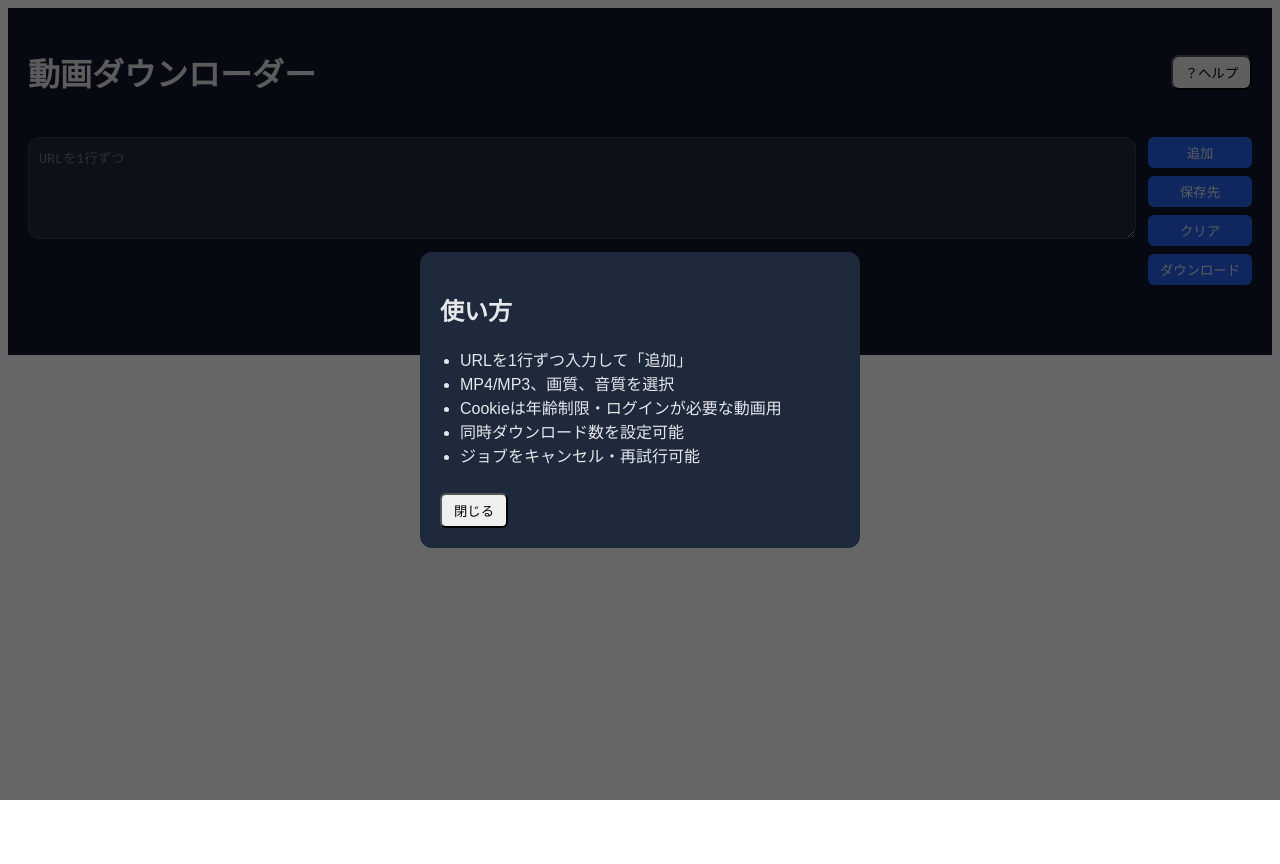
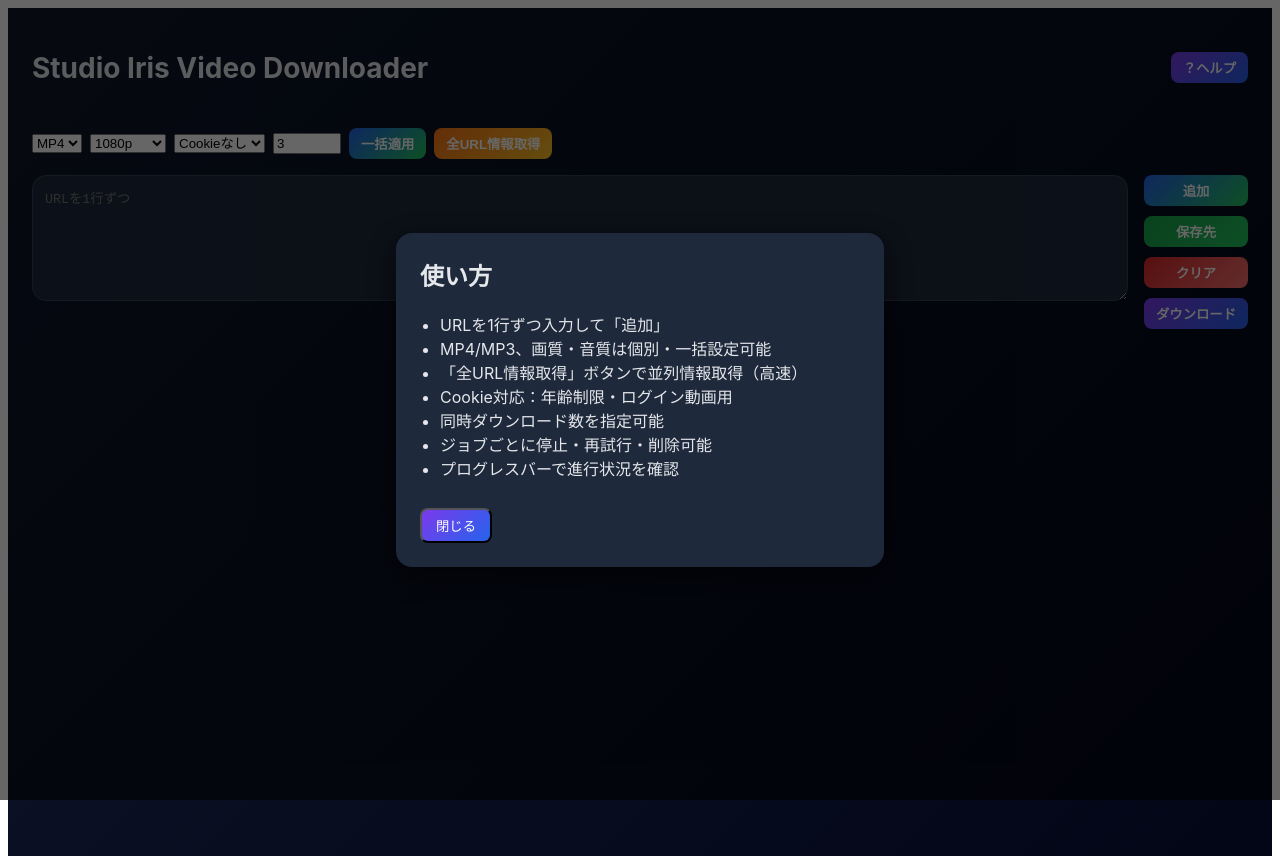
Before and after one commit to studio-iris3/tauri-video-downloader, a React (Vite) app: page / in a window 1280 px wide. Both pictures are taken after a click on the button "？ヘルプ". Before the commit the page ends 800 px from the top, so only its background shows below. Built offline with nearby package versions, Linux system fonts and the light colour scheme.

Commit message:
Initial commit: full App.tsx with cookie, parallel download, progress bar

```diff
--- a/src/App.tsx
+++ b/src/App.tsx
@@ -1,9 +1,8 @@
 import { useEffect, useRef, useState } from "react";
-import type { CSSProperties } from "react";
 import { open } from "@tauri-apps/plugin-dialog";
 import { invoke } from "@tauri-apps/api/core";
 import { listen } from "@tauri-apps/api/event";
-import { version } from "../package.json"; // package.jsonのversionを読み込み
+import { version } from "../package.json";
 
 type FormatType = "mp4" | "mp3";
 type ItemStatus = "待機中" | "情報取得中" | "ダウンロード中" | "完了" | "エラー" | "キャンセル済み";
@@ -55,27 +54,31 @@ function App() {
   const [message, setMessage] = useState("");
   const [isDownloading, setIsDownloading] = useState(false);
   const cancelledIdsRef = useRef<Set<string>>(new Set());
+
   const [bulkFormatType, setBulkFormatType] = useState<FormatType>("mp4");
   const [bulkMp4Quality, setBulkMp4Quality] = useState("1080");
   const [bulkMp3Quality, setBulkMp3Quality] = useState("192K");
   const [cookieBrowser, setCookieBrowser] = useState("none");
-  const [concurrentCount, setConcurrentCount] = useState(2);
+  const [concurrentCount, setConcurrentCount] = useState(3);
   const [showHelp, setShowHelp] = useState(false);
 
   useEffect(() => { itemsRef.current = items; }, [items]);
 
+  // プログレスバーとログ更新（修正版）
   useEffect(() => {
-    const unlistenProgressPromise = listen<DownloadProgressPayload>("download-progress", (event) => {
+    let lastUpdate = 0;
+    const unlistenProgress = listen<DownloadProgressPayload>("download-progress", (event) => {
+      const now = Date.now();
+      if (now - lastUpdate < 100) return; // 100msごとに更新
+      lastUpdate = now;
       const { job_id, percent } = event.payload;
-      setItems((prev) => prev.map((item) => item.id === job_id ? { ...item, progress: percent } : item));
+      const widthPercent = Math.min(100, Math.max(0, percent * 100)); // 0〜1 -> 0〜100
+      setItems(prev => prev.map(i => i.id === job_id ? { ...i, progress: widthPercent } : i));
     });
-    const unlistenLogPromise = listen<string>("download-log", (event) => {
-      setLogs((prev) => [...prev.slice(-120), event.payload]);
+    const unlistenLog = listen<string>("download-log", (event) => {
+      setLogs(prev => [...prev.slice(-120), event.payload]);
     });
-    return () => {
-      unlistenProgressPromise.then((unlisten) => unlisten());
-      unlistenLogPromise.then((unlisten) => unlisten());
-    };
+    return () => { unlistenProgress.then(u => u()); unlistenLog.then(u => u()); };
   }, []);
 
   async function chooseFolder() {
@@ -84,139 +87,160 @@ function App() {
   }
 
   function addUrls() {
-    const urls = urlText.split(/\r?\n/).map((line) => line.trim()).filter((line) => line.length > 0 && /^https?:\/\//i.test(line));
-    if (urls.length === 0) { setMessage("有効なURLを入力してください。"); return; }
-    const newItems: DownloadItem[] = urls.map((url) => ({
-      id: createId(), url, title: "", thumbnail: "", formatType: bulkFormatType,
-      mp4Quality: bulkMp4Quality, mp3Quality: bulkMp3Quality, progress: 0, status: "待機中", message: ""
+    const urls = urlText.split(/\r?\n/).map(l => l.trim()).filter(l => l.length && /^https?:\/\//i.test(l));
+    if (!urls.length) { setMessage("有効なURLを入力してください"); return; }
+    const newItems: DownloadItem[] = urls.map(url => ({
+      id: createId(), url, title:"", thumbnail:"", formatType:bulkFormatType,
+      mp4Quality:bulkMp4Quality, mp3Quality:bulkMp3Quality, progress:0, status:"待機中", message:""
     }));
-    setItems((prev) => [...prev, ...newItems]);
-    setUrlText("");
-    setMessage(`${newItems.length}件追加しました。`);
+    setItems(prev => [...prev, ...newItems]); setUrlText(""); setMessage(`${newItems.length}件追加`);
   }
 
-  function updateItem(id: string, patch: Partial<DownloadItem>) {
-    setItems((prev) => prev.map((item) => item.id === id ? { ...item, ...patch } : item));
-  }
-  function clearItems() { if (isDownloading) return; cancelledIdsRef.current.clear(); setItems([]); setLogs([]); setMessage("リストをクリアしました。"); }
-  function removeItem(id: string) { if (isDownloading) return; cancelledIdsRef.current.delete(id); setItems((prev) => prev.filter((item) => item.id !== id)); }
-  function applyBulkSettings() { setItems((prev) => prev.map((item) => ({ ...item, formatType: bulkFormatType, mp4Quality: bulkMp4Quality, mp3Quality: bulkMp3Quality }))); setMessage("一括設定を適用しました。"); }
-  function moveItem(id: string, direction: "up"|"down"|"top") {
-    if (isDownloading) return; setItems((prev)=>{ const index = prev.findIndex(item=>item.id===id); if(index<0)return prev; const next=[...prev]; const [t]=next.splice(index,1); if(direction==="top") next.unshift(t); if(direction==="up") next.splice(Math.max(0,index-1),0,t); if(direction==="down") next.splice(Math.min(next.length,index+1),0,t); return next; });
+  function updateItem(id:string, patch:Partial<DownloadItem>){ setItems(prev=>prev.map(i=>i.id===id ? {...i,...patch}:i)); }
+  function clearItems(){ if(isDownloading) return; cancelledIdsRef.current.clear(); setItems([]); setLogs([]); setMessage("リストクリア"); }
+  function removeItem(id:string){ if(isDownloading) return; cancelledIdsRef.current.delete(id); setItems(prev=>prev.filter(i=>i.id!==id)); }
+
+  function applyBulkSettings(){
+    setItems(prev => prev.map(i=>({
+      ...i,
+      formatType: bulkFormatType,
+      mp4Quality: bulkMp4Quality,
+      mp3Quality: bulkMp3Quality
+    })));
+    setMessage("一括設定適用");
   }
 
-  async function cancelItem(id:string) { cancelledIdsRef.current.add(id); updateItem(id,{status:"キャンセル済み",progress:0,message:"キャンセルしました。"}); try{ await invoke<string>("cancel_download",{jobId:id}); }catch(e){setLogs(prev=>[...prev.slice(-120),`キャンセルエラー: ${String(e)}`]);}}
-  function retryItem(id:string){ cancelledIdsRef.current.delete(id); updateItem(id,{status:"待機中",progress:0,message:"再試行待機中です。"});}
-
-  async function getInfoForItem(item: DownloadItem) {
-    updateItem(item.id,{status:"情報取得中",message:"動画情報を取得中..."});
+  async function getInfoForItem(item:DownloadItem){
+    updateItem(item.id,{status:"情報取得中",message:"取得中..."});
     try{
-      const result = await invoke<VideoInfo>("get_video_info",{url:item.url,cookieBrowser});
-      updateItem(item.id,{title:result.title,thumbnail:result.thumbnail,status:"待機中",message:"情報取得済み"});
+      const res=await invoke<VideoInfo>("get_video_info",{url:item.url,cookieBrowser});
+      updateItem(item.id,{title:res.title,thumbnail:res.thumbnail,status:"待機中",message:"情報取得完了"});
     }catch(e){ updateItem(item.id,{status:"エラー",message:String(e)});}
   }
 
-  async function getInfoAll() {
-    if(items.length===0){ setMessage("URLを追加してください"); return;}
-    setMessage("動画情報を取得中...");
-    for(const item of itemsRef.current){ if(cancelledIdsRef.current.has(item.id)) continue; await getInfoForItem(item); }
-    setMessage("動画情報の取得が完了しました。");
+  async function getInfoAll(){
+    if(!items.length){ setMessage("URL追加してください"); return; }
+    setMessage("情報取得中...");
+    const concurrency = 3;
+    let i = 0;
+    async function worker(){
+      while(i<itemsRef.current.length){
+        const idx = i; i++;
+        const item = itemsRef.current[idx];
+        if(cancelledIdsRef.current.has(item.id)) continue;
+        await getInfoForItem(item);
+      }
+    }
+    await Promise.all(Array.from({length:concurrency},()=>worker()));
+    setMessage("情報取得完了");
   }
 
   async function runSingleDownload(id:string){
     if(cancelledIdsRef.current.has(id)) return;
-    const item = itemsRef.current.find(i=>i.id===id); if(!item) return;
-    if(item.status==="完了") return;
+    const item=itemsRef.current.find(i=>i.id===id); if(!item) return; if(item.status==="完了") return;
     updateItem(id,{status:"ダウンロード中",progress:0,message:"ダウンロード中..."});
     try{
       const result=await invoke<string>("download_video",{jobId:item.id,url:item.url,savePath,formatType:item.formatType,mp4Quality:item.mp4Quality,mp3Quality:item.mp3Quality,cookieBrowser});
-      if(cancelledIdsRef.current.has(id)) updateItem(id,{status:"キャンセル済み",progress:0,message:"キャンセルしました。"});
-      else updateItem(id,{status:"完了",progress:100,message:result});
-    }catch(e){
-      if(cancelledIdsRef.current.has(id)) updateItem(id,{status:"キャンセル済み",progress:0,message:"キャンセルしました。"});
-      else updateItem(id,{status:"エラー",message:String(e)});
-    }
+      if(cancelledIdsRef.current.has(id)) updateItem(id,{status:"キャンセル済み",progress:0,message:"キャンセル"}); else updateItem(id,{status:"完了",progress:100,message:result});
+    }catch(e){ if(cancelledIdsRef.current.has(id)) updateItem(id,{status:"キャンセル済み",progress:0,message:"キャンセル"}); else updateItem(id,{status:"エラー",message:String(e)});}
   }
 
   async function downloadAll(){
-    if(!savePath){ setMessage("保存先を選択してください"); return;}
-    if(items.length===0){ setMessage("URLを追加してください"); return;}
-    setIsDownloading(true); setLogs([]); setMessage(`同時ダウンロード数 ${concurrentCount} で開始`);
-    const queue = itemsRef.current.filter(i=>i.status!=="完了").filter(i=>!cancelledIdsRef.current.has(i.id)).map(i=>i.id);
+    if(!savePath){ setMessage("保存先選択"); return; }
+    if(!items.length){ setMessage("URL追加してください"); return; }
+    setIsDownloading(true); setLogs([]); setMessage(`同時DL ${concurrentCount}で開始`);
+    const queue=itemsRef.current.filter(i=>i.status!=="完了").filter(i=>!cancelledIdsRef.current.has(i.id)).map(i=>i.id);
     let cursor=0;
-    async function worker(){ while(cursor<queue.length){ const id=queue[cursor]; cursor+=1; await runSingleDownload(id); } }
-    const workers = Array.from({length:Math.min(concurrentCount,queue.length)},()=>worker());
-    await Promise.all(workers);
-    setIsDownloading(false); setMessage("ダウンロードが完了しました。");
+    async function worker(){ while(cursor<queue.length){ const id=queue[cursor]; cursor++; await runSingleDownload(id); } }
+    await Promise.all(Array.from({length:Math.min(concurrentCount,queue.length)},()=>worker()));
+    setIsDownloading(false); setMessage("ダウンロード完了");
   }
 
-  const waitingCount = items.filter(i=>i.status==="待機中").length;
-  const downloadingCount = items.filter(i=>i.status==="ダウンロード中").length;
-  const doneCount = items.filter(i=>i.status==="完了").length;
-  const errorCount = items.filter(i=>i.status==="エラー").length;
-  const cancelledCount = items.filter(i=>i.status==="キャンセル済み").length;
+  return (
+    <div style={{padding:24,fontFamily:'-apple-system,BlinkMacSystemFont,Segoe UI,sans-serif',background:"linear-gradient(135deg,#0f172a,#020617)",minHeight:"100vh",color:"#e5e7eb"}}>
 
-  return (
-    <div style={{padding:20, fontFamily:'sans-serif',background:"#0f172a",color:"#e5e7eb"}}>
       {/* ヘッダー */}
-      <header style={{display:"flex",justifyContent:"space-between",alignItems:"center",marginBottom:20}}>
-        <h1>動画ダウンローダー</h1>
-        <button onClick={()=>setShowHelp(true)} style={{padding:"6px 12px",borderRadius:8}}>？ヘルプ</button>
+      <header style={{display:"flex",justifyContent:"space-between",alignItems:"center",marginBottom:24}}>
+        <h1 style={{fontSize:28,fontWeight:700}}>Studio Iris Video Downloader</h1>
+        <button onClick={()=>setShowHelp(true)} style={buttonStyle("purple")}>？ヘルプ</button>
       </header>
 
-      {/* URL入力と設定 */}
-      <div style={{display:"flex",gap:12,marginBottom:16}}>
-        <textarea value={urlText} onChange={e=>setUrlText(e.target.value)} placeholder="URLを1行ずつ" style={{flex:1,height:80,padding:10,borderRadius:12,background:"#1e293b",border:"1px solid #334155",color:"#e5e7eb"}}/>
-        <div style={{display:"flex",flexDirection:"column",gap:8}}>
-          <button onClick={addUrls} style={buttonStyle}>追加</button>
-          <button onClick={chooseFolder} style={buttonStyle}>保存先</button>
-          <button onClick={clearItems} style={buttonStyle}>クリア</button>
-          <button onClick={downloadAll} style={buttonStyle}>{isDownloading?"実行中...":"ダウンロード"}</button>
+      {/* 上部パネル */}
+      <div style={{display:"flex",gap:8,alignItems:"center",marginBottom:16}}>
+        <select value={bulkFormatType} onChange={e=>setBulkFormatType(e.target.value as FormatType)}>
+          <option value="mp4">MP4</option>
+          <option value="mp3">MP3</option>
+        </select>
+        {bulkFormatType==="mp4" && <select value={bulkMp4Quality} onChange={e=>setBulkMp4Quality(e.target.value)}>{mp4Qualities.map(q=><option key={q.value} value={q.value}>{q.label}</option>)}</select>}
+        {bulkFormatType==="mp3" && <select value={bulkMp3Quality} onChange={e=>setBulkMp3Quality(e.target.value)}>{mp3Qualities.map(q=><option key={q.value} value={q.value}>{q.label}</option>)}</select>}
+        <select value={cookieBrowser} onChange={e=>setCookieBrowser(e.target.value)}>{cookieBrowsers.map(c=><option key={c.value} value={c.value}>{c.label}</option>)}</select>
+        <input type="number" value={concurrentCount} onChange={e=>setConcurrentCount(Math.max(1,Number(e.target.value)))} style={{width:60}} />
+        <button onClick={applyBulkSettings} style={buttonStyle("blue")}>一括適用</button>
+        <button onClick={getInfoAll} style={buttonStyle("orange")}>全URL情報取得</button>
+      </div>
+
+      {/* URL入力と操作ボタン */}
+      <div style={{display:"flex",gap:16,marginBottom:20}}>
+        <textarea value={urlText} onChange={e=>setUrlText(e.target.value)} placeholder="URLを1行ずつ" style={{flex:1,height:100,padding:12,borderRadius:14,background:"#1e293b",border:"1px solid #334155",color:"#e5e7eb",outline:"none"}}/>
+        <div style={{display:"flex",flexDirection:"column",gap:10}}>
+          <button onClick={addUrls} style={buttonStyle("blue")}>追加</button>
+          <button onClick={chooseFolder} style={buttonStyle("green")}>保存先</button>
+          <button onClick={()=>clearItems()} style={buttonStyle("red")}>クリア</button>
+          <button onClick={downloadAll} style={buttonStyle("purple")}>{isDownloading?"実行中...":"ダウンロード"}</button>
         </div>
       </div>
 
-      {/* URLリスト */}
-      <div style={{display:"grid",gap:10}}>
-        {items.map((item,index)=>(
-          <div key={item.id} style={{display:"flex",gap:10,padding:10,background:"#1e293b",borderRadius:12}}>
-            <div style={{width:120,height:68,background:"#020617"}}>
+      {/* ジョブリスト */}
+      <div style={{display:"grid",gap:12}}>
+        {items.map(item=>(
+          <div key={item.id} style={{display:"flex",gap:12,padding:12,background:"#1e293b",borderRadius:16,boxShadow:"0 6px 20px rgba(0,0,0,0.3)"}}>
+            <div style={{width:140,height:80,background:"#020617",borderRadius:12,overflow:"hidden"}}>
               {item.thumbnail?<img src={item.thumbnail} alt="" style={{width:"100%",height:"100%",objectFit:"cover"}}/>:"No Image"}
             </div>
             <div style={{flex:1}}>
-              <div style={{display:"flex",justifyContent:"space-between"}}><div>{item.title||"タイトル未取得"}</div><span>{item.status}</span></div>
+              <div style={{display:"flex",justifyContent:"space-between",alignItems:"center"}}>
+                <div style={{fontWeight:700,fontSize:16}}>{item.title||"タイトル未取得"}</div>
+                <span style={{fontSize:12}}>{item.status}</span>
+              </div>
               <div style={{fontSize:12,color:"#94a3b8"}}>{item.url}</div>
-              <div style={{display:"flex",gap:6,marginTop:6}}>
-                <select value={item.formatType} onChange={e=>updateItem(item.id,{formatType:e.target.value as FormatType})} style={{borderRadius:6,padding:"2px 6px"}}><option value="mp4">MP4</option><option value="mp3">MP3</option></select>
-                <button onClick={()=>retryItem(item.id)} style={buttonStyle}>再試行</button>
-                <button onClick={()=>cancelItem(item.id)} style={buttonStyle}>停止</button>
-                <button onClick={()=>removeItem(item.id)} style={buttonStyle}>削除</button>
+              <div style={{display:"flex",gap:6,marginTop:8,flexWrap:"wrap"}}>
+                <select value={item.formatType} onChange={e=>updateItem(item.id,{formatType:e.target.value as FormatType})} style={{borderRadius:6,padding:"4px 8px"}}><option value="mp4">MP4</option><option value="mp3">MP3</option></select>
+                {item.formatType==="mp4" && <select value={item.mp4Quality} onChange={e=>updateItem(item.id,{mp4Quality:e.target.value})} style={{borderRadius:6,padding:"4px 8px"}}>{mp4Qualities.map(q=><option key={q.value} value={q.value}>{q.label}</option>)}</select>}
+                {item.formatType==="mp3" && <select value={item.mp3Quality} onChange={e=>updateItem(item.id,{mp3Quality:e.target.value})} style={{borderRadius:6,padding:"4px 8px"}}>{mp3Qualities.map(q=><option key={q.value} value={q.value}>{q.label}</option>)}</select>}
+                <button onClick={()=>getInfoForItem(item)} style={buttonStyle("orange")}>情報取得</button>
+                <button onClick={()=>retryItem(item.id)} style={buttonStyle("blue")}>再試行</button>
+                <button onClick={()=>cancelItem(item.id)} style={buttonStyle("red")}>停止</button>
+                <button onClick={()=>removeItem(item.id)} style={buttonStyle("gray")}>削除</button>
               </div>
-              <div style={{height:6,background:"#334155",borderRadius:6,marginTop:6}}>
-                <div style={{height:"100%",width:`${item.progress}%`,background:"#2563eb",borderRadius:6}}/>
+              <div style={{height:8,background:"#334155",borderRadius:6,marginTop:8}}>
+                <div style={{height:"100%",width:`${item.progress}%`,background:"linear-gradient(90deg,#2563eb,#22c55e)",borderRadius:6}}/>
               </div>
+              {item.message && <div style={{fontSize:12,color:"#cbd5e1",marginTop:4}}>{item.message}</div>}
             </div>
           </div>
         ))}
       </div>
 
       {/* フッター */}
-      <footer style={{textAlign:"center",marginTop:20,color:"#64748b",fontSize:12}}>
+      <footer style={{textAlign:"center",marginTop:32,color:"#64748b",fontSize:12}}>
         &copy; 2026 Studio Iris | v{version}
       </footer>
 
       {/* ヘルプモーダル */}
       {showHelp && (
         <div style={{position:"fixed",top:0,left:0,width:"100%",height:"100%",background:"rgba(0,0,0,0.6)",display:"flex",justifyContent:"center",alignItems:"center"}}>
-          <div style={{background:"#1e293b",padding:20,borderRadius:12,width:400}}>
-            <h2>使い方</h2>
+          <div style={{background:"#1e293b",padding:24,borderRadius:16,width:440,boxShadow:"0 8px 32px rgba(0,0,0,0.6)"}}>
+            <h2 style={{marginTop:0}}>使い方</h2>
             <ul style={{paddingLeft:20}}>
               <li>URLを1行ずつ入力して「追加」</li>
-              <li>MP4/MP3、画質、音質を選択</li>
-              <li>Cookieは年齢制限・ログインが必要な動画用</li>
-              <li>同時ダウンロード数を設定可能</li>
-              <li>ジョブをキャンセル・再試行可能</li>
+              <li>MP4/MP3、画質・音質は個別・一括設定可能</li>
+              <li>「全URL情報取得」ボタンで並列情報取得（高速）</li>
+              <li>Cookie対応：年齢制限・ログイン動画用</li>
+              <li>同時ダウンロード数を指定可能</li>
+              <li>ジョブごとに停止・再試行・削除可能</li>
+              <li>プログレスバーで進行状況を確認</li>
             </ul>
-            <button onClick={()=>setShowHelp(false)} style={{marginTop:10,padding:"6px 12px",borderRadius:6}}>閉じる</button>
+            <button onClick={()=>setShowHelp(false)} style={{marginTop:12,padding:"6px 14px",borderRadius:8,background:"linear-gradient(135deg,#7c3aed,#2563eb)",color:"#fff"}}>閉じる</button>
           </div>
         </div>
       )}
@@ -224,5 +248,16 @@ function App() {
   );
 }
 
-const buttonStyle: CSSProperties = {border:"none",borderRadius:6,padding:"6px 12px",background:"#2563eb",color:"#e5e7eb",cursor:"pointer"};
+const buttonStyle = (color:"blue"|"green"|"red"|"purple"|"orange"|"gray")=>{
+  const map: Record<string,string> = {
+    blue:"linear-gradient(135deg,#2563eb,#22c55e)",
+    green:"linear-gradient(135deg,#16a34a,#22c55e)",
+    red:"linear-gradient(135deg,#dc2626,#f87171)",
+    purple:"linear-gradient(135deg,#7c3aed,#2563eb)",
+    orange:"linear-gradient(135deg,#f97316,#fbbf24)",
+    gray:"linear-gradient(135deg,#64748b,#94a3b8)",
+  };
+  return {padding:"6px 12px",borderRadius:8,border:"none",background:map[color],color:"#fff",fontWeight:700,cursor:"pointer"};
+};
+
 export default App;
```
